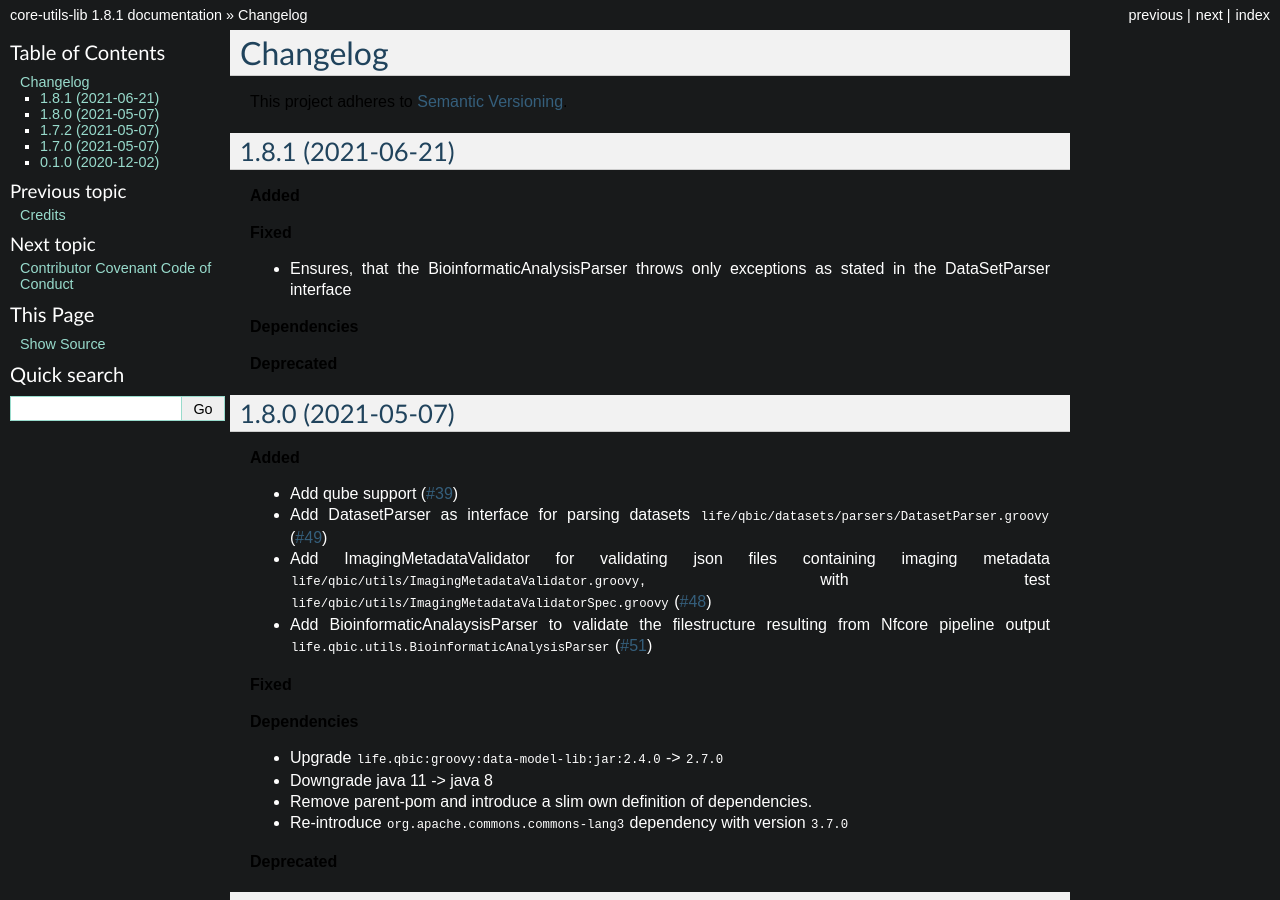
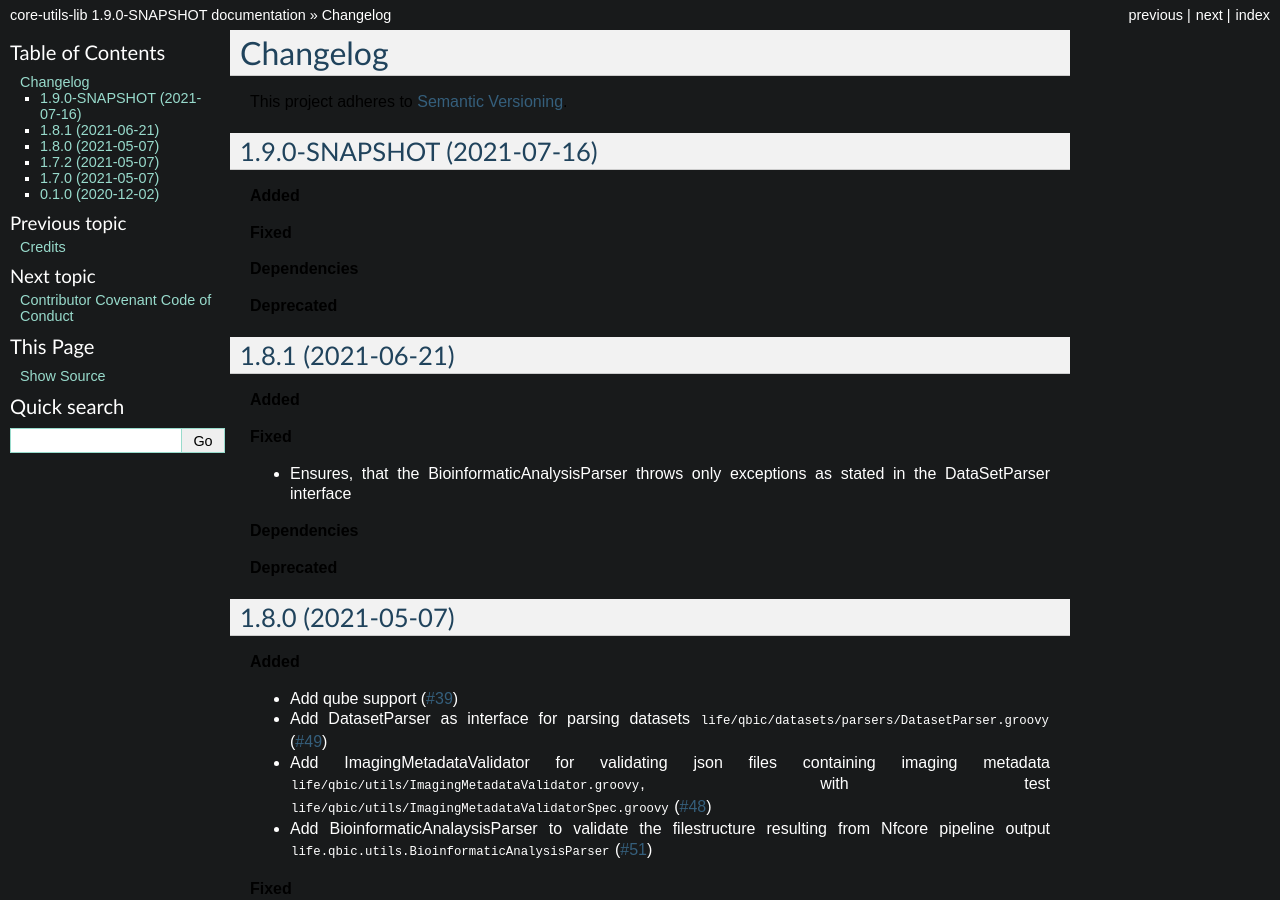
Before and after one commit to qbicsoftware/core-utils-lib, a Sphinx documentation site: the page built from docs/changelog.rst, in a window 1280 px wide and 900 px high. Built offline with Sphinx 7.4.7, drawn with Linux system fonts in a browser that asks for light colours; some of the changed text lies outside the part shown.

Commit message:
Bump version from 1.8.1 to 1.9.0-SNAPSHOT

```diff
--- a/CHANGELOG.rst
+++ b/CHANGELOG.rst
@@ -3,6 +3,18 @@
 ==========
 
 This project adheres to `Semantic Versioning <https://semver.org/>`_.
+
+
+1.9.0-SNAPSHOT (2021-07-16)
+---------------------------
+
+**Added**
+
+**Fixed**
+
+**Dependencies**
+
+**Deprecated**
 
 
 1.8.1 (2021-06-21)
--- a/docs/conf.py
+++ b/docs/conf.py
@@ -55,9 +55,9 @@
 # the built documents.
 #
 # The short X.Y version.
-version = '1.8.1'
+version = '1.9.0-SNAPSHOT'
 # The full version, including alpha/beta/rc tags.
-release = '1.8.1'
+release = '1.9.0-SNAPSHOT'
 
 # The language for content autogenerated by Sphinx. Refer to documentation
 # for a list of supported languages.
--- a/pom.xml
+++ b/pom.xml
@@ -8,7 +8,7 @@
   <description>Collection of non-Vaadin, non-Liferay utilities.</description>
   <modelVersion>4.0.0</modelVersion>
   <name>Core Utilities Library</name>
-  <version>1.8.1</version> <!-- <<QUBE_FORCE_BUMP>> -->
+  <version>1.9.0-SNAPSHOT</version> <!-- <<QUBE_FORCE_BUMP>> -->
   <url>http://github.com/qbicsoftware/core-utils-lib</url>
   <packaging>jar</packaging>
   <properties>
--- a/qube.cfg
+++ b/qube.cfg
@@ -1,5 +1,5 @@
 [bumpversion]
-current_version = 1.8.1
+current_version = 1.9.0-SNAPSHOT
 
 [bumpversion_files_whitelisted]
 dot_qube = .qube.yml
```
Also changed, not shown: .qube.yml.
